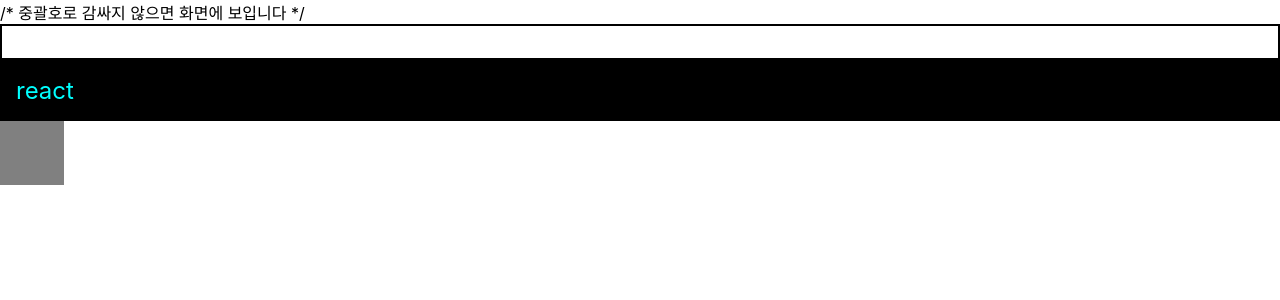
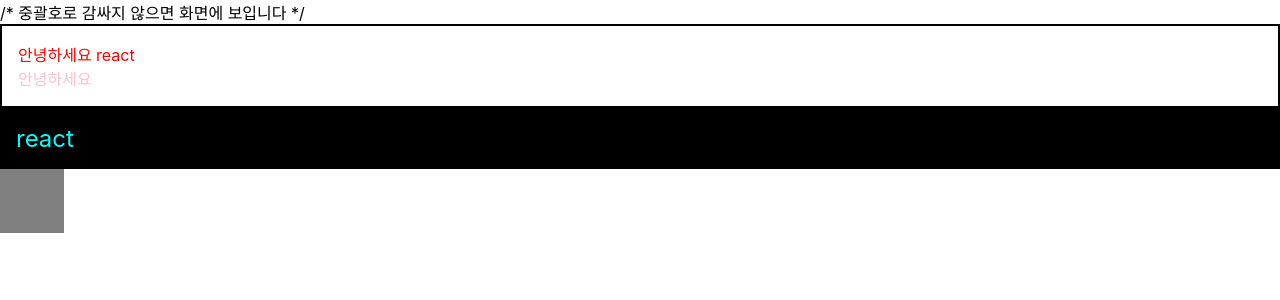
Before and after one commit to jjy321501/React-App, a React (Create React App) app in the folder begin-react/: page / in a window 1280 px wide. Shown: the top 300 px of the page. Built offline with nearby package versions, Linux system fonts and the light colour scheme.

Commit message:
React-app props, children 실습

```diff
--- a/begin-react/src/App.js
+++ b/begin-react/src/App.js
@@ -13,7 +13,7 @@ function App() {
     padding: '1rem' // 다른 단위 사용 시 문자열로 설정
   }
 
-  return (
+  return (//쓰이는 곳에서 값을 정한다 => props(부모)
     <>
       {/* 주석은 화면에 보이지 않습니다 */}
       /* 중괄호로 감싸지 않으면 화면에 보입니다 */
--- a/begin-react/src/Wrapper.js
+++ b/begin-react/src/Wrapper.js
@@ -1,13 +1,13 @@
 import React from 'react';
-
-function Wrapper(){
+//쓰임 당하는 곳에서 값을 정하는 것 => children
+function Wrapper({children}){
     const style = {
         border: '2px solid black',
         padding: '16px',
     };
     return(
         <div style={style}>
-
+            {children}
         </div>
     )
 }
```
